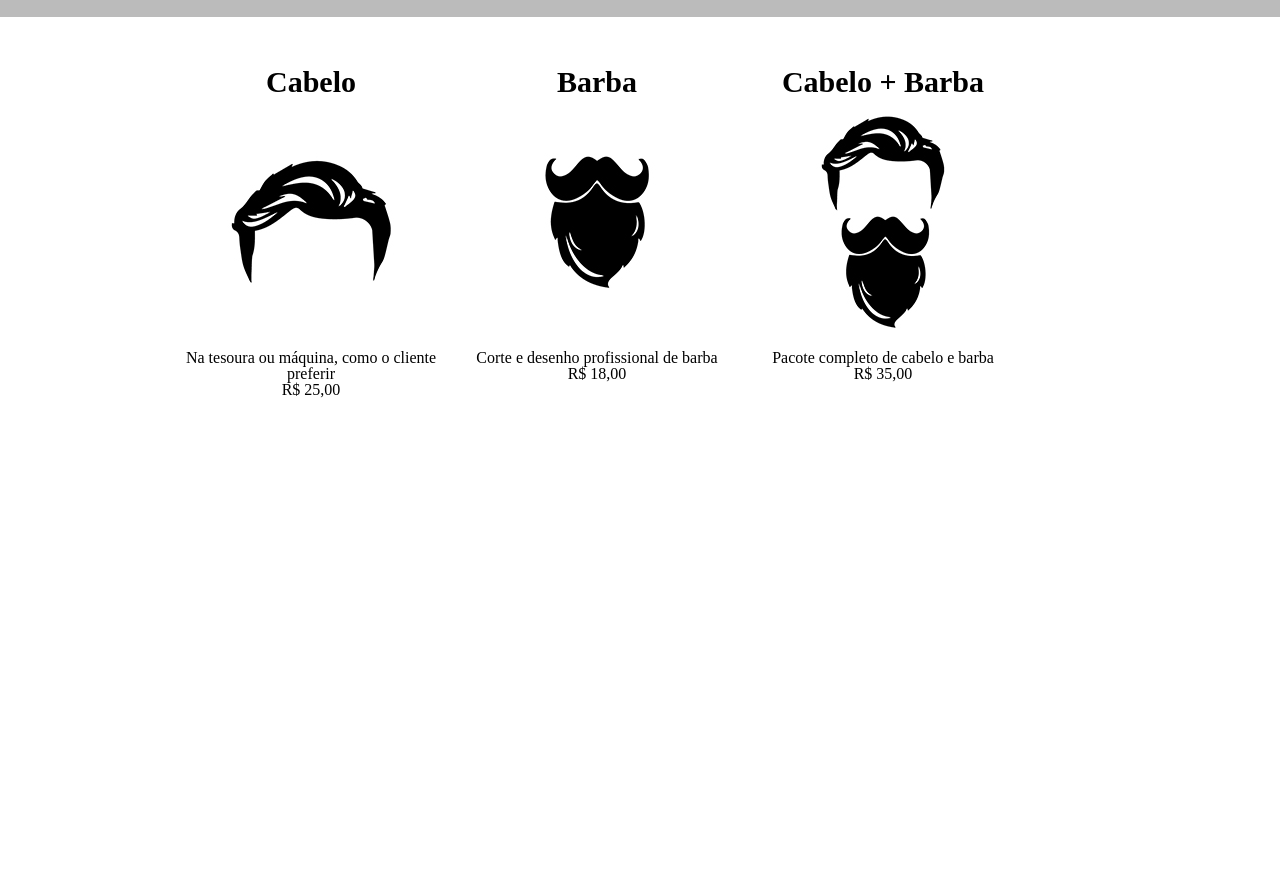
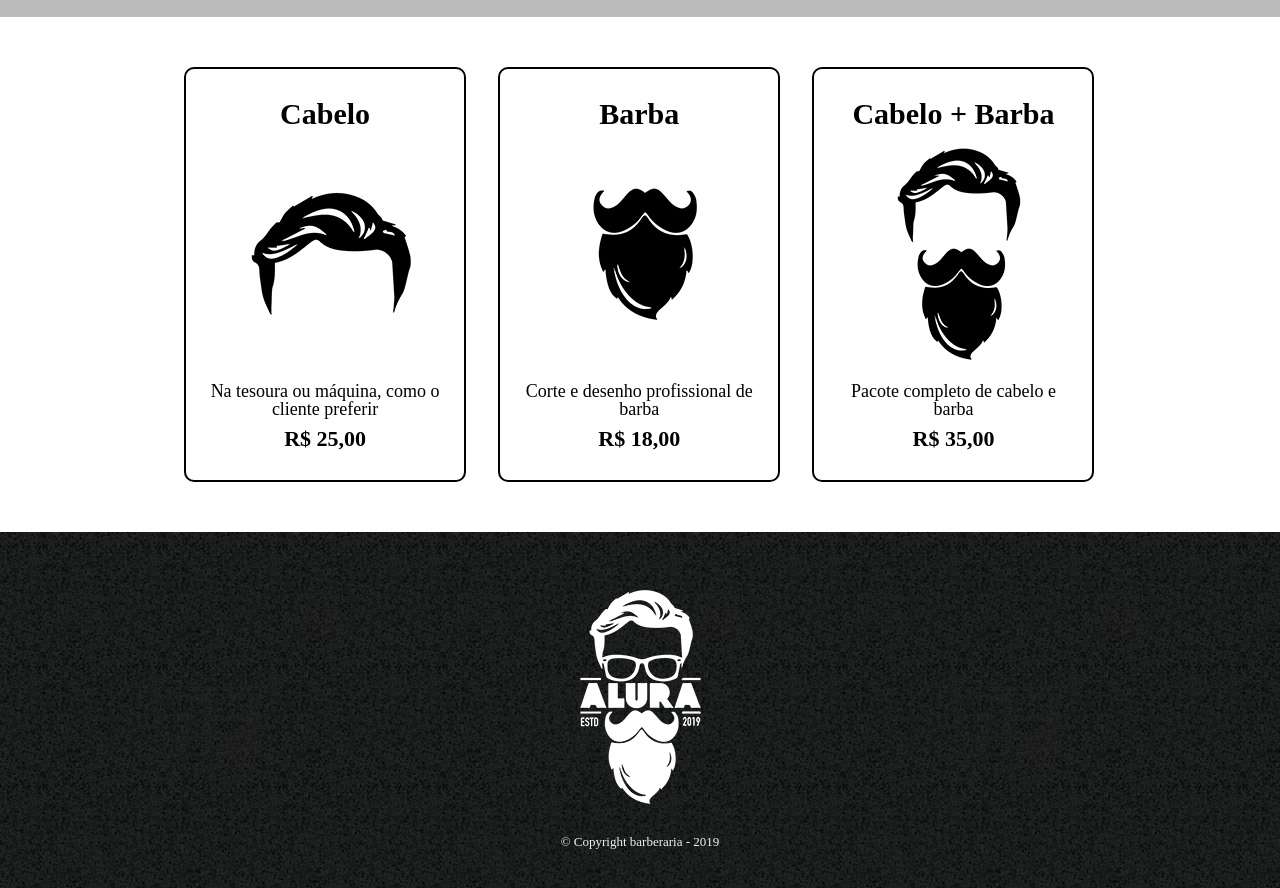
Before and after one commit to IvnaFeitosa/Barbearia-Alura, a plain HTML site: page produtos.html in a window 1280 px wide. Shown: the part 276-1164 px from the top of the page. Before the commit the page ends 800 px from the top, so only its background shows below. Drawn offline with Linux system fonts and the light colour scheme.

Commit message:
index changes and adding content to projects

```diff
--- a/produtos.css
+++ b/produtos.css
@@ -14,6 +14,10 @@
     top:110px;
     right:0;
 }
+.header-menus a:hover{
+    color: #c78c19;
+    text-decoration: underline;
+}
 .header-menus-item{
     display: inline;
     margin: 0 0 0 15;
@@ -23,6 +27,7 @@
     margin:10px;
 
 }
+
 .header-menus-item a{
     text-transform:uppercase;
     color: #010101;
@@ -31,6 +36,7 @@
     text-decoration:none;
 
 }
+
 .main-list{
     width: 940px;
     margin:0 auto;
@@ -41,9 +47,24 @@
     display:inline-block;
     text-align:center;
     width:30%;
-    vertical-align:top
+    vertical-align:top;
+    margin: 0 1.5%;
+    padding: 30px 20px;
+    box-sizing:border-box;
+    border: 2px solid #010101;
+    border-radius:10px;
 
 
+}
+.main li:hover{
+    border-color:#c78c19;
+
+}
+.main li:hover h2{
+    font-size:34px;
+}
+.main li:active{
+    border-color: green;
 }
 
 .main-list-item-titulo{
@@ -53,5 +74,21 @@
 }
 
 .main-list-item-price{
+    font-size:22px;
+    font-weight:bold;
+    margin-top: 10px;
+}
+.main-list-item-text{
+    font-size:18px;
+}
 
+.footer-content{
+    text-align: center;
+    background: url(assets/img/ProdutrosBarbearia/bg.jpg);
+    padding:40px 0px;
 }
+.footer-content-text{
+    color:#f1f1f1;
+    font-size:13px;
+    margin-top:10px;
+}
--- a/produtos.html
+++ b/produtos.html
@@ -47,8 +47,9 @@
 
 
     </main>
-    <footer>
-
+    <footer class="footer-content">
+        <img class="footer-content-img" src="assets/img/ProdutrosBarbearia/logo-branco.png">
+        <p class="footer-content-text">&copy; Copyright barberaria - 2019</p>
     </footer>
 </body>
 </html>
--- a/style.css
+++ b/style.css
@@ -7,15 +7,27 @@
 .header-menu{
     display:flex;
     align-items:center;
-    justify-content: space-around;
+    justify-content:space-around;
     background-color: #cccccc;
+
 }
-.header-menu-item{
+.header-menu-text{
 
     padding:10px;
     margin-left: 30px;
 
 }
+.header-menu-list{
+    width:600px;
+
+    box-sizing:border-box;
+}
+.header-menu-item{
+    display:inline;
+    padding: 0 20px;
+    box-sizing:border-box;
+}
+
 .main-img{
     width:100%;
 }
@@ -43,6 +55,7 @@ em strong{
     font-style:italic;
     margin-bottom: 10px;
     margin-left: 50px;
+    text-decoration:none;
 }
 
 .beneficios{
@@ -66,8 +79,23 @@ ul{
     width:50%;
 }
 
+
 .footer{
-    padding: 30px;
-    background-color: rgb(86, 100, 121);
-    color: #cccccc;
+    background-color:#010101;
+    text-align:center;
+    padding:30px
 }
+
+
+.footer-list{
+    text-decoration:none;
+    list-style-type: none;
+    color:#cccccc;
+    margin:5px;
+
+}
+.footer-content-text{
+    color:#cccccc;
+
+
+}
```
